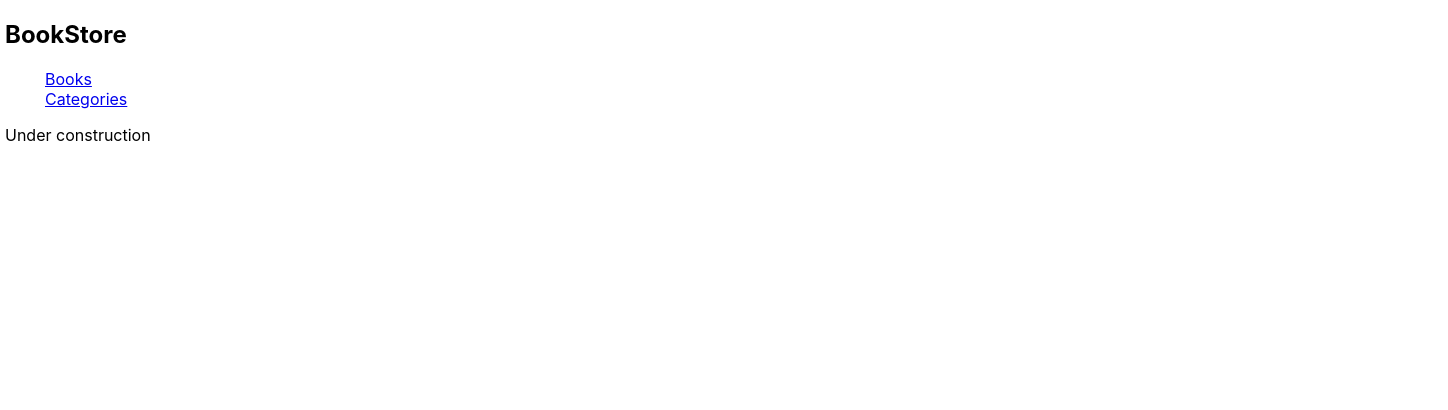
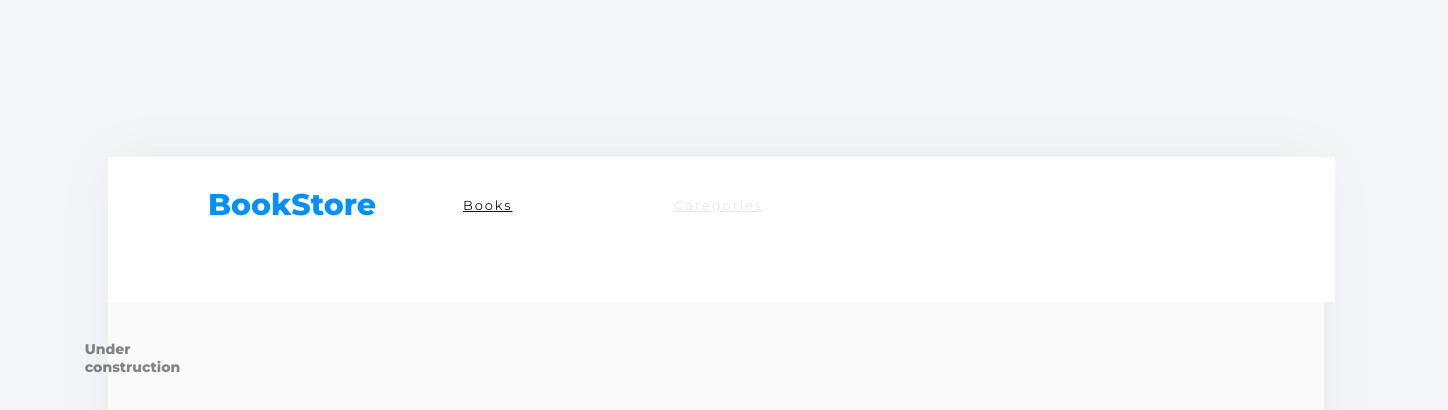
Before and after one commit to algerina/bookstore, a React (Create React App) app: page /categories in a window 1280 px wide. Shown: the top 410 px of the page, 1448 px wide, since content can reach past the window. Built offline with nearby package versions, Linux system fonts and the light colour scheme; the HTML template or start-up script is replaced by a standard one.

Commit message:
Style the application

```diff
--- a/src/App.css
+++ b/src/App.css
@@ -1,3 +1,5 @@
+@import url("https://fonts.googleapis.com/css2?family=Montserrat:wght@400;600;800&display=swap");
+@import url("https://fonts.googleapis.com/css2?family=Montserrat:wght@400;600;800&family=Roboto+Slab:wght@200;400;600&display=swap");
 .App {
   text-align: center;
 }
@@ -37,3 +39,188 @@
     transform: rotate(360deg);
   }
 }
+
+.panel-bg {
+  width: 95%;
+  height: 68.563rem;
+  margin: 0 2.5rem 4.063rem 0;
+  padding: 0 0 49.625rem;
+  border-radius: 4px;
+  box-shadow: 0 0 60px 0 rgba(0, 0, 0, 0.05);
+  background-color: #fafafa;
+}
+
+.singleBook {
+  width: 75%;
+  height: 10.625rem;
+  margin: 2.313rem 6.25rem 0;
+  padding: 2rem 9.188rem 1.625rem 1.688rem;
+  border-radius: 4px;
+  border: solid 1px #e8e8e8;
+  background-color: #fff;
+}
+
+.category {
+  width: 3.063rem;
+  height: 1.125rem;
+  margin: 0 2.438rem 0 0;
+  opacity: 0.5;
+  font-family: Montserrat;
+  font-size: 0.875rem;
+  font-weight: bold;
+  font-stretch: normal;
+  font-style: normal;
+  line-height: normal;
+  letter-spacing: normal;
+  color: #121212;
+}
+
+.title {
+  width: 12.313rem;
+  height: 1.813rem;
+  margin: 0.188rem 20.188rem 0 0;
+  font-family: RobotoSlab;
+  font-size: 1.375rem;
+  font-weight: bold;
+  font-stretch: normal;
+  font-style: normal;
+  line-height: normal;
+  letter-spacing: -0.2px;
+  color: #121212;
+}
+
+.author {
+  width: 6.688rem;
+  height: 1.188rem;
+  margin: 0.25rem 0 0;
+  font-family: RobotoSlab;
+  font-size: 0.875rem;
+  font-weight: 300;
+  font-stretch: normal;
+  font-style: normal;
+  line-height: normal;
+  letter-spacing: normal;
+  color: #4386bf;
+}
+
+.comment {
+  width: 4.563rem;
+  height: 1.188rem;
+  margin: 0.188rem 0.938rem 0.125rem 0;
+  font-family: RobotoSlab;
+  font-size: 0.875rem;
+  font-weight: 300;
+  font-stretch: normal;
+  font-style: normal;
+  line-height: normal;
+  letter-spacing: normal;
+  color: #4386bf;
+  cursor: pointer;
+}
+
+.edit {
+  width: 1.688rem;
+  height: 1.188rem;
+  margin: 0.188rem 18.625rem 0.125rem 1.063rem;
+  font-family: RobotoSlab;
+  font-size: 0.875rem;
+  font-weight: 300;
+  font-stretch: normal;
+  font-style: normal;
+  line-height: normal;
+  letter-spacing: normal;
+  color: #4386bf;
+  cursor: pointer;
+}
+
+.remove {
+  width: 3.375rem;
+  height: 1.188rem;
+  margin: 0.188rem 0.938rem 0.125rem 0;
+  font-family: RobotoSlab;
+  font-size: 0.875rem;
+  font-weight: 300;
+  font-stretch: normal;
+  font-style: normal;
+  line-height: normal;
+  letter-spacing: normal;
+  color: #4386bf;
+  cursor: pointer;
+}
+
+.singleUl {
+  display: flex;
+}
+
+.update {
+  width: 11.5rem;
+  height: 2.063rem;
+  margin: 0.75rem 0 0.563rem 3.688rem;
+  padding: 0.438rem 1.188rem 0.5rem 1.375rem;
+  border-radius: 3px;
+  background-color: #0290ff;
+  color: white;
+  font-size: 0.813rem;
+  font-weight: 300;
+  text-align: center;
+}
+
+.form {
+    width: 100%;
+    padding: 24px 0;
+    margin-top: 24px;
+    display: grid;
+    grid-template-columns: 2fr 2fr 1fr 1fr;
+    gap: 4px;
+  }
+
+.form input,
+.form select {
+  padding: 12px;
+  border: 1px solid lightgray;
+  background-color: transparent;
+  margin-left: 6.25rem;
+  color: rgb(175, 175, 175);
+}
+
+
+.form-title {
+  grid-column: 1 / span 6;
+  margin-bottom: 8px;
+  color: rgb(175, 175, 175);
+  font-weight: 800;
+  margin-left: 6.25rem;
+}
+
+.addBtn {
+  width: 11.5rem;
+  height: 2.813rem;
+  margin: 1.188rem 0 0 2.125rem;
+  padding: 0.801rem 1.188rem 0.886rem 1.375rem;
+  border-radius: 3px;
+  background-color: #0290ff;
+  font-family: RobotoSlab;
+  font-size: 0.813rem;
+  font-weight: bold;
+  color: white;
+  cursor: pointer;
+  margin-top: 5rem;
+  margin-right: 13rem;
+}
+
+.category {
+  display: flex;
+  flex-direction: column;
+  align-items: center;
+  gap: 60px;
+}
+
+.formWrapper {
+  display: flex;
+}
+
+.progress {
+  display: flex;
+  justify-content: flex-end;
+  gap: 5rem;
+}
--- a/src/App.js
+++ b/src/App.js
@@ -6,6 +6,7 @@ import Navbar from './components/Navbar';
 import './App.css';
 
 const App = () => (
+  <div className="panel-bg">
     <Router>
       <Navbar />
       <div>
@@ -15,6 +16,7 @@ const App = () => (
         </Routes>
       </div>
     </Router>
+  </div>
 );
 
 export default App;
--- a/src/components/Book.js
+++ b/src/components/Book.js
@@ -2,6 +2,7 @@ import React from 'react';
 import PropTypes from 'prop-types';
 import { useDispatch } from 'react-redux';
 import { removeBook } from '../redux/books/books';
+import '../App.css';
 
 const Book = (props) => {
   const dispatch = useDispatch();
@@ -11,29 +12,29 @@ const Book = (props) => {
   } = singleBook;
 
   return (
-    <div>
+    <div className="singleBook">
       <div>
         <div>
 
-          <span>{category}</span>
-          <h2>{title}</h2>
-          <span>author</span>
+          <span className="category">{category}</span>
+          <h2 className="title">{title}</h2>
+          <span className="author">author</span>
 
         </div>
 
         <div>
-          <ul>
-            <li>Comments</li>
-            <li onClick={() => dispatch(removeBook(id))} aria-hidden="true"><button type="button">Remove</button></li>
-            <li>Edit</li>
+          <ul className="singleUl">
+            <li className="comment">Comments</li>
+            <li onClick={() => dispatch(removeBook(id))} aria-hidden="true" className="remove">Remove</li>
+            <li className="edit">Edit</li>
           </ul>
         </div>
       </div>
 
-      <div>
+      <div className="progress">
 
         <div>
-          <button type="button"><span>UPDATE PROGRESS</span></button>
+          <button type="button" className="update"><span>UPDATE PROGRESS</span></button>
         </div>
       </div>
     </div>
--- a/src/components/BookForm.js
+++ b/src/components/BookForm.js
@@ -3,6 +3,7 @@ import React, { useState } from 'react';
 import { message } from 'antd';
 import { v4 as uuid } from 'uuid';
 import { addBook } from '../redux/books/books';
+import '../App.css';
 
 const BookForm = () => {
   const dispatch = useDispatch();
@@ -27,17 +28,19 @@ const BookForm = () => {
   };
 
   return (
-    <div>
+    <div className="formWrapper">
 
-      <form>
+      <form className="form">
+        <h2 className="form-title">Add New Book</h2>
         <input
           placeholder="Title"
           onChange={addBookHandler}
           value={newBook.title}
+          className="input"
         />
       </form>
 
-      <button type="submit" onClick={submitBookToStore}>Add Book</button>
+      <button type="submit" className="addBtn" onClick={submitBookToStore}>Add Book</button>
 
     </div>
 
--- a/src/components/Categories.js
+++ b/src/components/Categories.js
@@ -1,7 +1,7 @@
 import React from 'react';
 
 const Categories = () => (
-  <p>Under construction</p>
+  <p className="category">Under construction</p>
 );
 
 export default Categories;
--- a/src/components/Navbar.js
+++ b/src/components/Navbar.js
@@ -1,12 +1,13 @@
 import React from 'react';
 import { Link } from 'react-router-dom';
+import './nav.css';
 
 const Navbar = () => (
-  <nav>
-    <h1>BookStore</h1>
-    <ul>
-      <li><Link to="/books">Books</Link></li>
-      <li><Link to="/categories">Categories</Link></li>
+  <nav className="navbar">
+    <h1 className="nav1">BookStore</h1>
+    <ul className="navList">
+      <li><Link to="/books" className="nav2">Books</Link></li>
+      <li><Link to="/categories" className="nav3">Categories</Link></li>
     </ul>
   </nav>
 );
--- /dev/null
+++ b/src/components/nav.css
@@ -0,0 +1,59 @@
+@import url("https://fonts.googleapis.com/css2?family=Montserrat:wght@400;600;800&display=swap");
+@import url("https://fonts.googleapis.com/css2?family=Montserrat:wght@400;600;800&family=Roboto+Slab:wght@200;400;600&display=swap");
+.nav1 {
+    color: #0290ff;
+    width: 15rem;
+  height: 2.313rem;
+  margin: 0.375rem 2.938rem 0.125rem 0;
+  font-family: Montserrat;
+  font-size: 1.875rem;
+  font-weight: bold;
+  font-stretch: normal;
+  font-style: normal;
+  line-height: normal;
+  letter-spacing: normal;
+}
+
+
+.navbar {
+    display: flex;
+    width: 84.5%;
+  height: 5.938rem;
+  margin: 0 0 2.375rem;
+  padding: 1.438rem 6.188rem 1.688rem 6.25rem;
+  background-color: #fff;
+}
+
+.navList {
+    display: flex;
+    gap: 80px;
+}
+
+.nav2 {
+    width: 3.688rem;
+  height: 1rem;
+  margin: 1.125rem 2.563rem 0.688rem 0;
+  font-family: Montserrat;
+  font-size: 0.813rem;
+  font-weight: normal;
+  font-stretch: normal;
+  font-style: normal;
+  line-height: normal;
+  letter-spacing: 1.9px;
+  color: #121212;
+}
+
+.nav3 {
+    color: #D2D2D2;
+    width: 6.563rem;
+  height: 1rem;
+  margin: 1.125rem 41.5rem 0.688rem 2.563rem;
+  opacity: 0.5;
+  font-family: Montserrat;
+  font-size: 0.813rem;
+  font-weight: normal;
+  font-stretch: normal;
+  font-style: normal;
+  line-height: normal;
+  letter-spacing: 1.9px;
+}
--- a/src/index.css
+++ b/src/index.css
@@ -1,5 +1,9 @@
+
+@import url("https://fonts.googleapis.com/css2?family=Montserrat:wght@400;600;800&display=swap");
+@import url("https://fonts.googleapis.com/css2?family=Montserrat:wght@400;600;800&family=Roboto+Slab:wght@200;400;600&display=swap");
+/*
 body {
-  margin: 5px;
+  margin: 1.8rem 6.25rem 1.8rem 6.25rem;
   font-family:
     -apple-system,
     BlinkMacSystemFont,
@@ -14,6 +18,14 @@ body {
     sans-serif;
   -webkit-font-smoothing: antialiased;
   -moz-osx-font-smoothing: grayscale;
+} */
+
+body {
+  width: 100%;
+  /* height: 89.625rem; */
+  padding: 9.313rem 3.75rem 7.688rem 6.25rem;
+  background-color: #F5F6FA;
+  overflow-x: initial;
 }
 
 ul {
```
Also changed, not shown: 1 other file (tests, documents, lock files or other folders). Lines whose indentation alone changed are shown as unchanged.
